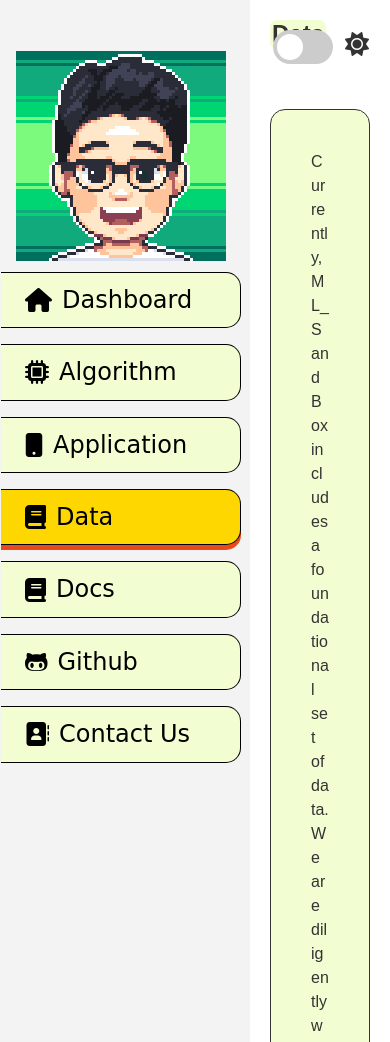
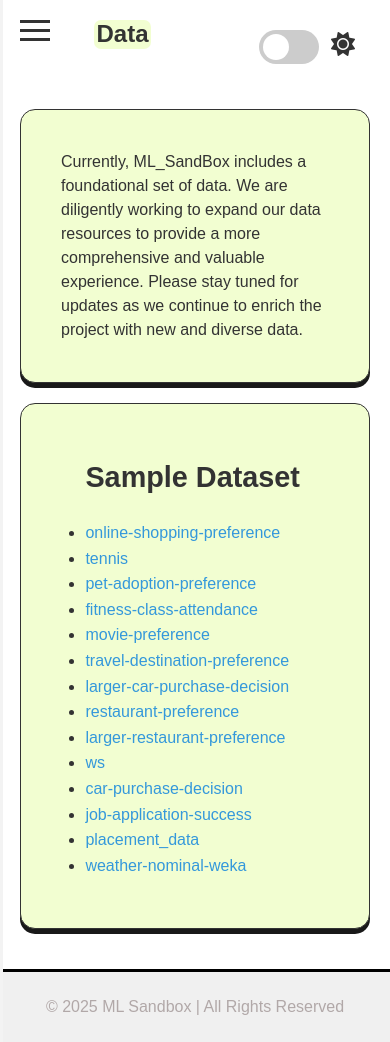
Before and after one commit to Hritikraj8804/ML-Sandbox, a Flask app: page /data in a window 390 px wide. Run offline with Flask 3, Linux system fonts and the light colour scheme.

Commit message:
responsive resume

```diff
--- a/frontend/static/css/style.css
+++ b/frontend/static/css/style.css
@@ -1067,3 +1067,71 @@ form {
         grid-template-columns: 1fr;
     }
 }
+
+/* Hamburger Menu */
+.hamburger {
+    display: none;
+    flex-direction: column;
+    justify-content: space-between;
+    width: 30px;
+    height: 21px;
+    cursor: pointer;
+    z-index: 1000;
+}
+
+.hamburger span {
+    display: block;
+    width: 100%;
+    height: 3px;
+    background-color: #333;
+    transition: all 0.3s ease;
+}
+
+/* Mobile Responsive Styles */
+@media screen and (max-width: 768px) {
+    .hamburger {
+        display: flex;
+    }
+
+    .page01 {
+        position: fixed;
+        left: -250px;
+        top: 0;
+        height: 100vh;
+        z-index: 999;
+        transition: left 0.3s ease;
+    }
+
+    .page01.active {
+        left: 0;
+    }
+
+    .page02 {
+        margin-left: 0;
+    }
+
+    .menu {
+        padding-top: 60px;
+    }
+
+    .menu_sel_1 {
+        padding: 1rem;
+    }
+
+    .menu_sel_1 p {
+        font-size: 1.2rem;
+    }
+
+    /* Hamburger Animation */
+    .hamburger.active span:nth-child(1) {
+        transform: translateY(9px) rotate(45deg);
+    }
+
+    .hamburger.active span:nth-child(2) {
+        opacity: 0;
+    }
+
+    .hamburger.active span:nth-child(3) {
+        transform: translateY(-9px) rotate(-45deg);
+    }
+}
--- a/frontend/static/js/script.js
+++ b/frontend/static/js/script.js
@@ -65,3 +65,22 @@ function adjustIframeHeight() {
     const iframe = document.getElementById('resultFrame');
     iframe.style.height = iframe.contentWindow.document.body.scrollHeight + 'px';
 }
+
+// Hamburger Menu Functionality
+document.addEventListener('DOMContentLoaded', function() {
+    const hamburger = document.querySelector('.hamburger');
+    const page01 = document.querySelector('.page01');
+
+    hamburger.addEventListener('click', function() {
+        hamburger.classList.toggle('active');
+        page01.classList.toggle('active');
+    });
+
+    // Close menu when clicking outside
+    document.addEventListener('click', function(event) {
+        if (!page01.contains(event.target) && !hamburger.contains(event.target)) {
+            hamburger.classList.remove('active');
+            page01.classList.remove('active');
+        }
+    });
+});
--- a/frontend/templates/base.html
+++ b/frontend/templates/base.html
@@ -69,6 +69,11 @@
 
         <div class="page02">
             <header>
+                <div class="hamburger">
+                    <span></span>
+                    <span></span>
+                    <span></span>
+                </div>
                 <div class="dashboardL">
                     <span class="dashboardL1">
                         <div class="dashboardL2">
```
